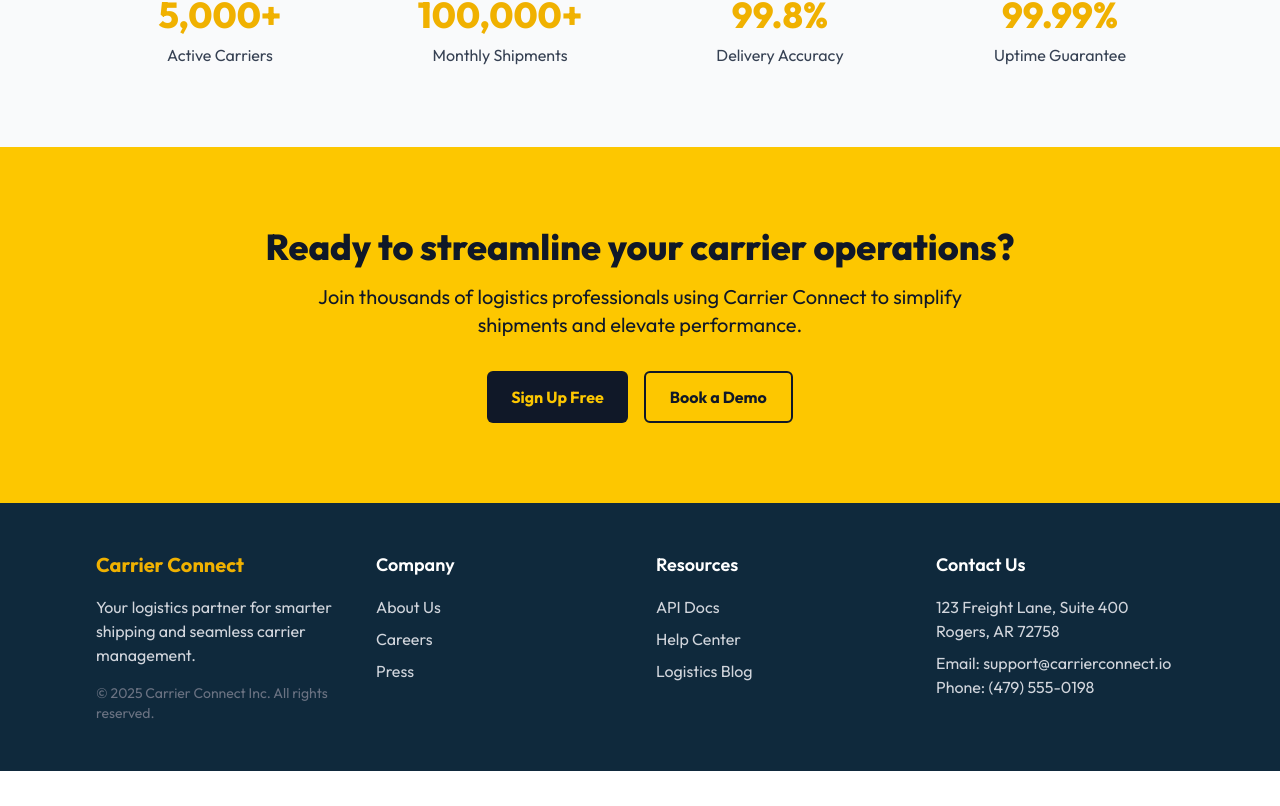
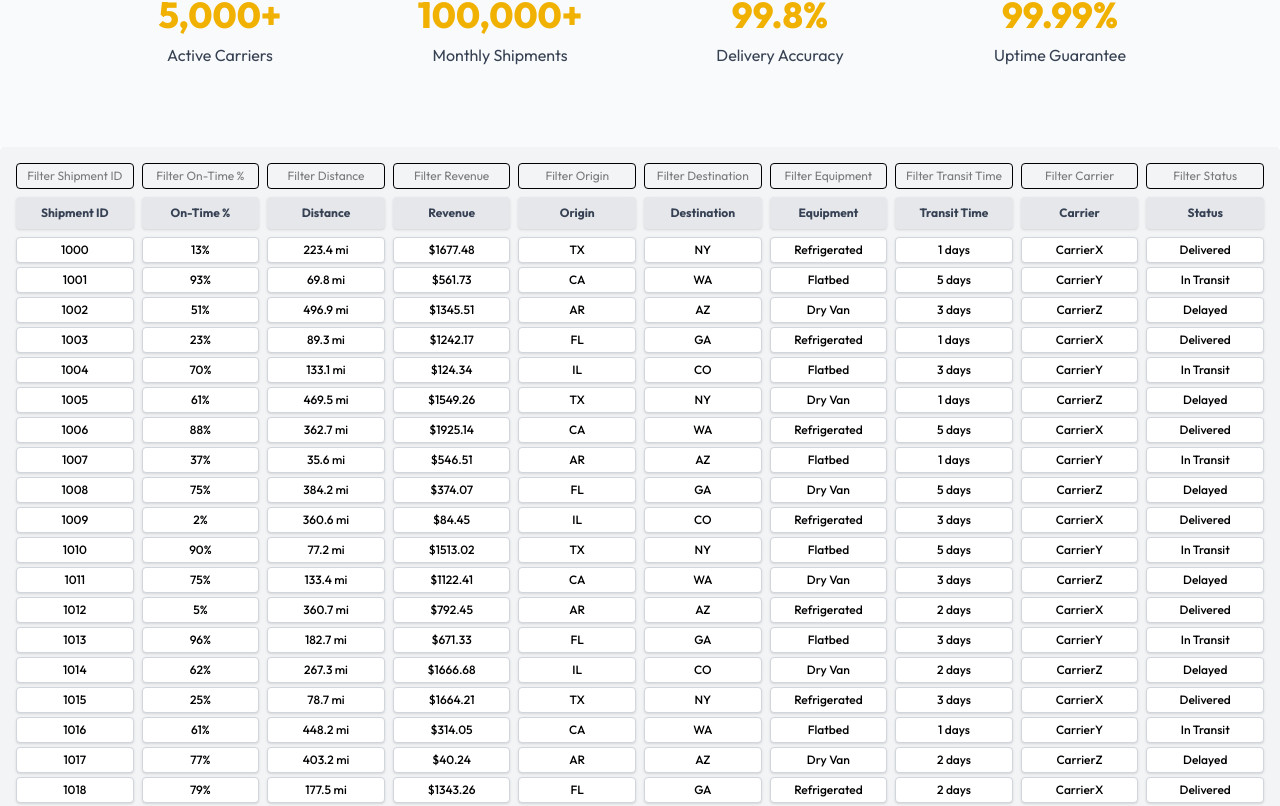
Before and after one commit to devByJustinMurray/carrierconnect, a React (Vite) app in the folder client/: page / in a window 1280 px wide. Shown: the part 1143-1949 px from the top of the page. Before the commit the page ends 1914 px from the top, so only its background shows below. Built offline with nearby package versions, Linux system fonts and the light colour scheme.

Commit message:
grid commit

```diff
--- a/client/src/App.jsx
+++ b/client/src/App.jsx
@@ -7,6 +7,7 @@ import EmailVerified from './pages/EmailVerified'
 import DashboardMetrics from './pages/Metrics'
 import { ToastContainer } from 'react-toastify'
 import 'react-toastify/dist/ReactToastify.css'
+import LoadGrid from './pages/LoadGrid.jsx'
 
 
 const App = () => {
@@ -19,6 +20,7 @@ const App = () => {
         <Route path="/email-verified" element={<EmailVerified />}/>
         <Route path="/reset-password" element={<ResetPassword />} />
         <Route path="/metrics" element={<DashboardMetrics/>} />
+        <Route path="/loadboard" element={<LoadGrid/>} />
       </Routes>
 
     </div>
--- /dev/null
+++ b/client/src/components/Grid.jsx
@@ -0,0 +1,132 @@
+import { useState } from 'react';
+
+const carrierDetails = {
+  CarrierX: {
+    dispatch: { name: 'Tasha Reynolds', phone: '555-134-9821', email: 'dispatch@carrierx.com' },
+    driver: { name: 'Miguel Torres', phone: '555-285-4021', email: 'miguel@carrierx.com' },
+  },
+  CarrierY: {
+    dispatch: { name: 'Ron Patel', phone: '555-829-7104', email: 'dispatch@carriery.com' },
+    driver: { name: 'Kara Smith', phone: '555-601-2339', email: 'kara@carriery.com' },
+  },
+  CarrierZ: {
+    dispatch: { name: 'Laura Chen', phone: '555-478-3156', email: 'dispatch@carrierz.com' },
+    driver: { name: 'Jake Freeman', phone: '555-998-7742', email: 'jake@carrierz.com' },
+  },
+};
+
+const headers = [
+  'Shipment ID', 'On-Time %', 'Distance', 'Revenue',
+  'Origin', 'Destination', 'Equipment', 'Transit Time',
+  'Carrier', 'Status'
+];
+
+const headerMap = {
+  'Shipment ID': 'id', 'On-Time %': 'onTime', 'Distance': 'distance',
+  'Revenue': 'revenue', 'Origin': 'origin', 'Destination': 'destination',
+  'Equipment': 'equipment', 'Transit Time': 'transitTime',
+  'Carrier': 'carrier', 'Status': 'status',
+};
+
+const data = Array.from({ length: 20 }).map((_, i) => ({
+  id: `${1000 + i}`,
+  onTime: `${Math.floor(Math.random() * 100)}%`,
+  distance: `${(Math.random() * 500).toFixed(1)} mi`,
+  revenue: `$${(Math.random() * 2000).toFixed(2)}`,
+  origin: ['TX', 'CA', 'AR', 'FL', 'IL'][i % 5],
+  destination: ['NY', 'WA', 'AZ', 'GA', 'CO'][i % 5],
+  equipment: ['Refrigerated', 'Flatbed', 'Dry Van'][i % 3],
+  transitTime: `${Math.floor(Math.random() * 5) + 1} days`,
+  carrier: ['CarrierX', 'CarrierY', 'CarrierZ'][i % 3],
+  status: ['Delivered', 'In Transit', 'Delayed'][i % 3],
+}));
+
+export default function Grid() {
+  const [filters, setFilters] = useState(Object.fromEntries(headers.map(h => [h, ''])));
+  const [hoveredIndex, setHoveredIndex] = useState(null);
+
+  const handleFilter = (header, value) => {
+    setFilters(prev => ({ ...prev, [header]: value }));
+  };
+
+  const filteredData = data.filter(row =>
+    headers.every(h => {
+      const key = headerMap[h];
+      return filters[h] === '' || row[key].toLowerCase().includes(filters[h].toLowerCase());
+    })
+  );
+
+  return (
+    <div className="p-4 bg-gray-100 overflow-x-auto rounded relative ">
+      {/* Filter Row */}
+      <div className="grid grid-cols-10 gap-2 mb-2 text-xs ">
+        {headers.map((header, idx) => (
+          <input
+            key={idx}
+            type="text"
+            placeholder={`Filter ${header}`}
+            value={filters[header]}
+            onChange={e => handleFilter(header, e.target.value)}
+            className="px-2 py-1 border rounded text-center"
+          />
+        ))}
+      </div>
+
+      {/* Header Row */}
+      <div className="grid grid-cols-10 gap-2 mb-2 text-xs font-bold text-gray-700">
+        {headers.map((header, i) => (
+          <div key={i} className="text-center bg-gray-200 py-2 rounded shadow-sm">{header}</div>
+        ))}
+      </div>
+
+      {/* Data Rows */}
+      {filteredData.map((row, rowIndex) => (
+        <div key={rowIndex} className="grid grid-cols-10 gap-2 mb-1 text-xs font-medium">
+          {headers.map((header, colIndex) => {
+            const key = headerMap[header];
+            const value = row[key];
+            const isCarrier = header === 'Carrier';
+            return (
+              <div
+                key={colIndex}
+                className={`text-center bg-white border border-gray-300 rounded p-1 shadow-sm relative ${
+                  isCarrier ? 'hover:bg-blue-50 cursor-pointer' : ''
+                }`}
+                onMouseEnter={() => isCarrier && setHoveredIndex(rowIndex)}
+                onMouseLeave={() => isCarrier && setHoveredIndex(null)}
+              >
+                {value}
+
+                {/* Tooltip */}
+                {isCarrier && hoveredIndex === rowIndex && (
+                  <div className="absolute z-10 left-1/2 top-full transform -translate-x-1/2 mt-2 w-64 bg-white border border-gray-300 shadow-lg rounded p-3 text-xs animate-fade-in">
+                    <div className="font-bold text-blue-700 mb-1">Dispatch Contact</div>
+                    <div>{carrierDetails[value].dispatch.name}</div>
+                    <div>{carrierDetails[value].dispatch.phone}</div>
+                    <div>{carrierDetails[value].dispatch.email}</div>
+                    <hr className="my-2" />
+                    <div className="font-bold text-blue-700 mb-1">Driver Contact</div>
+                    <div>{carrierDetails[value].driver.name}</div>
+                    <div>{carrierDetails[value].driver.phone}</div>
+                    <div>{carrierDetails[value].driver.email}</div>
+                  </div>
+                )}
+              </div>
+            );
+          })}
+        </div>
+      ))}
+
+      {/* Tailwind animation */}
+      <style>{`
+        @keyframes fade-in {
+          from { opacity: 0; transform: scale(0.95); }
+          to { opacity: 1; transform: scale(1); }
+        }
+        .animate-fade-in {
+          animation: fade-in 0.2s ease-out forwards;
+        }
+      `}</style>
+    </div>
+  );
+}
--- a/client/src/pages/Home.jsx
+++ b/client/src/pages/Home.jsx
@@ -5,6 +5,7 @@ import ServiceOverview from '../components/homepage/ServiceOverview.jsx'
 import Metrics from '../components/homepage/Metrics.jsx'
 import CallToAction from '../components/homepage/CallToAction.jsx'
 import Footer from '../components/homepage/Footer.jsx'
+import Grid from '../components/Grid.jsx'
 
 const Home = () => {
   return (
@@ -13,6 +14,7 @@ const Home = () => {
       <div className='pt-16'><Hero /></div>
       <div><ServiceOverview /></div>
       <div><Metrics /></div>
+      <Grid />
       <div><CallToAction /></div>
       <div><Footer /></div>
     </div>
--- /dev/null
+++ b/client/src/pages/LoadGrid.jsx
@@ -0,0 +1,20 @@
+import React from 'react'
+import Grid from '../components/Grid.jsx'
+import { assets } from '../assets/assets.js';
+
+const LoadGrid = () => {
+  return (
+    <div >
+        <div className="w-full flex justify-between items-center bg-[rgb(15,41,60)] absolute pb-5 pt-5">
+        <img src={assets.miniLogo} alt="Mini Logo" className=" sm: w-32 ml-15" />
+        <h1 className="text-4xl font-bold text-yellow-400 pr-200" >Truckload Dashboard</h1>
+        </div>
+        <div className="min-h-screen bg-gray-200 pt-35">
+        <Grid/>
+        </div>
+
+    </div>
+  )
+}
+
+export default LoadGrid
--- a/client/src/pages/Login.jsx
+++ b/client/src/pages/Login.jsx
@@ -26,7 +26,7 @@ const onSubmitHandler = async (e) => {
       const { data } = await axios.post(backendUrl + 'api/auth/register', { name, email, password });
       if (data.success) {
         setIsLoggedIn(true);
-        navigate('/');
+        navigate('/metrics');
       } else {
         toast.error(data.message);
       }
```
